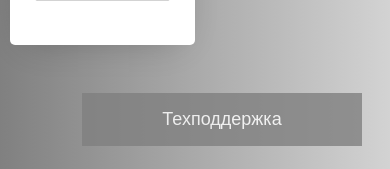
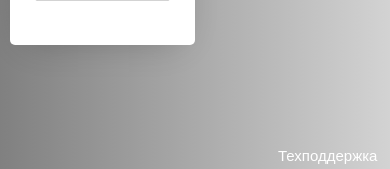
Before and after one commit to XValentavr/Financial, a Flask app: page /paynment in a window 390 px wide. Shown: the part 675-844 px from the top of the page. Run offline with Flask 2, Linux system fonts and the light colour scheme; the visitor is signed in with stand-in values (Sample User, id 1); data comes from the database, SQL or seed files in the repository; data that the repository does not hold is empty; some libraries are stand-ins or nearby versions.

Commit message:
blacked and added techsupport form

```diff
--- /dev/null
+++ b/financial/osenvironment.py
@@ -0,0 +1,6 @@
+import os
+
+os.environ["SECRET_KEY"] = "7b0342f12ee64296aaaa9738c72ca2c4"
+os.environ[
+    "SQLALCHEMY_DATABASE_URI"
+] = "mysql+pymysql://root:root@localhost:3306/financialapp"
--- a/financial/rest/__init__.py
+++ b/financial/rest/__init__.py
@@ -19,7 +19,7 @@ def create_api(application):
 
     # for wallets
     api.add_resource(wallets.AllWallets, "/api/wallets")
-    api.add_resource(wallets.SingleWallet, "/api/wallet/<identifier>")
+    api.add_resource(wallets.SingleWallet, "/api/wallets/<identifier>")
 
     # for comments
     api.add_resource(comments.AllComments, "/api/comments")
--- a/financial/rest/wallets.py
+++ b/financial/rest/wallets.py
@@ -48,5 +48,6 @@ class SingleWallet(Resource):
         This method is called when DELETE request is sent
         :return: the empty response with status code 204
         """
+        print(identifier)
         delete_wallet(identifier)
         return "Wallet deleted", 200
--- a/financial/service/error.py
+++ b/financial/service/error.py
@@ -1,18 +1,14 @@
 import datetime
-
-from flask import redirect, request
-
 from financial import database
 from financial.models.error import Error
 
 
-def add_error(form):
+def add_error(message):
     """
     this module add error from popup form
     :param form:from to get info from
     :return: None
     """
-    message = form.get("errormessage")
     date = datetime.datetime.today().replace(microsecond=0)
 
     error = Error(message, date)
--- a/financial/static/css/style.css
+++ b/financial/static/css/style.css
@@ -3,6 +3,18 @@
     font-family: verdana;
     font-size: 300%;
     text-align: center;
+}
+
+.openChatBtn {
+    background-color: transparent;
+    border: transparent;
+    position: fixed;
+    left: 70%;
+    bottom: 0;
+    width: 10%;
+    color: white;
+    text-align: right;
+    font-size: 20px;
 }
 
 .wrap {
@@ -628,6 +640,7 @@ a:hover {
         display: flex !important;
     }
 
+
 }
 
 
@@ -955,22 +968,31 @@ body {
     }
 
     .openChatBtn {
-        background-color: black;
+        background-color: transparent;
+        border: transparent;
+        position: fixed;
+        left: 70%;
+        bottom: 0;
+        width: 10%;
         color: white;
-        padding: 16px 20px;
-        border: none;
-        font-weight: 500;
-        font-size: 18px;
-        cursor: pointer;
-        opacity: 0.8;
-        position: relative;
-        bottom: 23px;
-        right: 28px;
-        width: 280px;
+        text-align: right;
+        font-size: 15px;
     }
+
 }
 
 @media screen and (max-width: 400px) {
+    .openChatBtn {
+        background-color: transparent;
+        border: transparent;
+        position: fixed;
+        left: 70%;
+        bottom: 0;
+        width: 10%;
+        color: white;
+        text-align: right;
+        font-size: 15px;
+    }
 
     .right {
         width: 50%;
@@ -1021,6 +1043,18 @@ body {
 
     .labelstyle {
         font-size: xx-small;
+    }
+
+    .openChatBtn {
+        background-color: transparent;
+        border: transparent;
+        position: fixed;
+        left: 70%;
+        bottom: 0;
+        width: 10%;
+        color: white;
+        text-align: right;
+        font-size: 15px;
     }
 
 
@@ -1185,20 +1219,6 @@ body {
     box-sizing: border-box;
 }
 
-.openChatBtn {
-    background-color: gray;
-    color: white;
-    padding: 16px 20px;
-    border: none;
-    font-weight: 500;
-    font-size: 18px;
-    cursor: pointer;
-    opacity: 0.8;
-    position: relative;
-    bottom: 23px;
-    right: 28px;
-    width: 280px;
-}
 
 .openChat {
     display: none;
@@ -1222,7 +1242,6 @@ body {
     margin: 5px 0 22px 0;
     border: none;
     font-weight: 500;
-    background: #d5e7ff;
     color: rgb(0, 0, 0);
     resize: none;
     min-height: 200px;
--- a/financial/templates/pay.html
+++ b/financial/templates/pay.html
@@ -13,7 +13,7 @@
         </div>
         <div class="wrap">
             <div class="login-wrap p-4 p-md-5">
-                <form action="" method="post" class="form-contact">
+                <form action="" method="post" class="form-contact" name="payform">
                     <div class="form-group mt-3">
                         <label>
                             <div style="display:inline-block">
@@ -76,7 +76,7 @@
     <div class='flex_end' style="padding-top: 20px">
         <button class="openChatBtn" onclick="openForm()">Техподдержка</button>
         <div class="openChat">
-            <form class="formpopup" id='popup' method="post">
+            <form class="formpopup" name='popup' method="post">
                 <label for="msg"><b>Введите сообщение</b></label>
                 <textarea placeholder="Сообщение..." name="errormessage" required></textarea>
                 <button type="submit" class="btn">Отправить</button>
--- a/financial/views/exchange.py
+++ b/financial/views/exchange.py
@@ -14,8 +14,8 @@ def exchange():
     ths = get_list_currency()
     selected = get_name_account_checker()
     if request.method == "POST":
-        if "popup" in request.form:
-            add_error(request.form)
+        if "errormessage" in request.form:
+            add_error(request.form.get('errormessage'))
             return render_template(
                 "exchange.html",
                 user=session["user"],
--- a/financial/views/pay.py
+++ b/financial/views/pay.py
@@ -16,8 +16,8 @@ def paynment():
     valuta = get_list_currency()
     selected = get_name_account_checker()
     if request.method == "POST":
-        if "popup" in request.form:
-            add_error(request.form)
+        if "errormessage" in request.form:
+            add_error(request.form.get('errormessage'))
             return render_template(
                 "pay.html",
                 user=session["user"],
```
Also changed, not shown: financial/service/comments.py (+78 -125 lines), financial/service/moneysum.py (+22 -32 lines), financial/tests/ConfigTests.py (+0 -2 lines), financial/tests/servicetests/test_moneysum_service.py (+59 -0 lines), financial/views/income.py (+24 -13 lines), financial/views/moving.py (+24 -13 lines), financial/views/outcome.py (+24 -13 lines), financial/views/resetcomments.py (+10 -3 lines).
